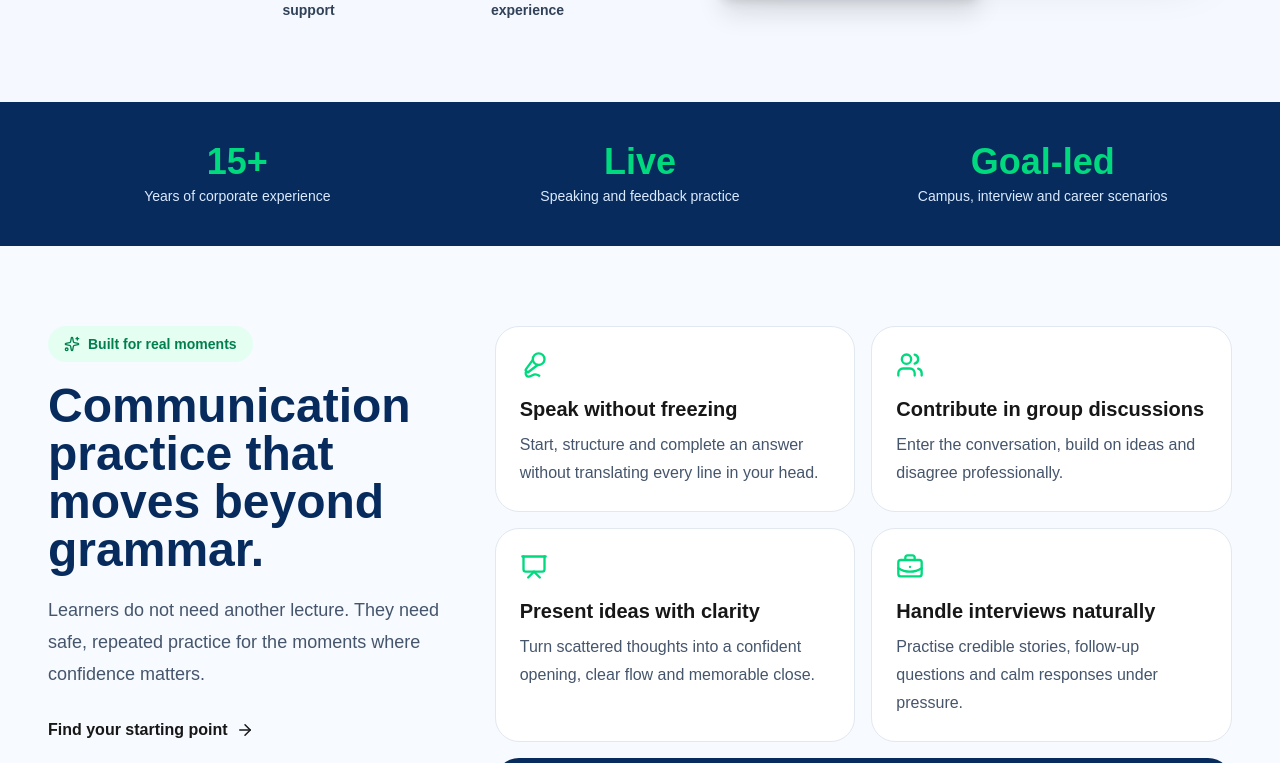
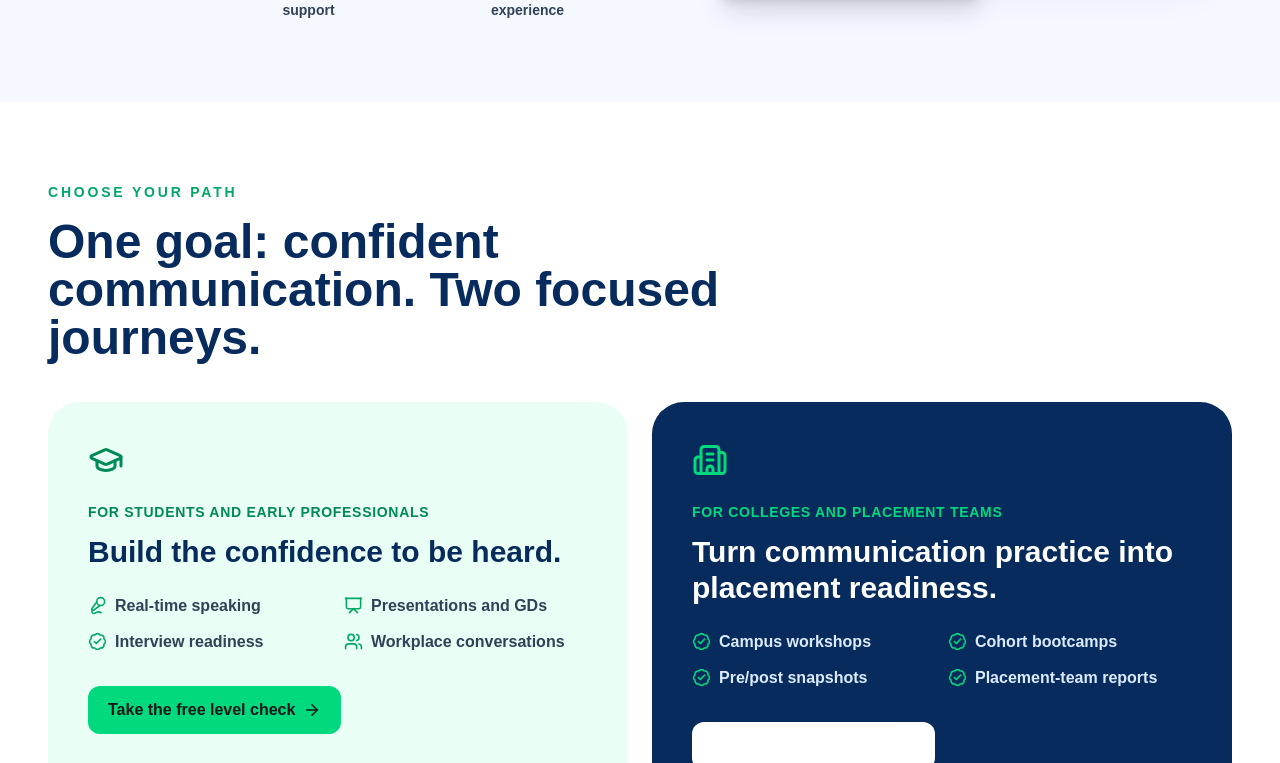
Before and after one commit to manibabue9/unmutepro, a Next.js app: page / in a window 1280 px wide. Shown: the part 857-1620 px from the top of the page. Built offline with nearby package versions, Linux system fonts and the light colour scheme; no server answers.

Commit message:
Update app/page.tsx for student and college journeys

```diff
--- a/app/page.tsx
+++ b/app/page.tsx
@@ -1,5 +1,6 @@
 import Navbar from "@/components/Navbar";
 import Hero from "@/components/Hero";
+import AudiencePathways from "@/components/AudiencePathways";
 import PremiumSections from "@/components/PremiumSections";
 import About from "@/components/About";
 import Courses from "@/components/Courses";
@@ -16,6 +17,7 @@ export default function Home() {
     <main>
       <Navbar />
       <Hero />
+      <AudiencePathways />
       <PremiumSections />
       <About />
       <Courses />
```
